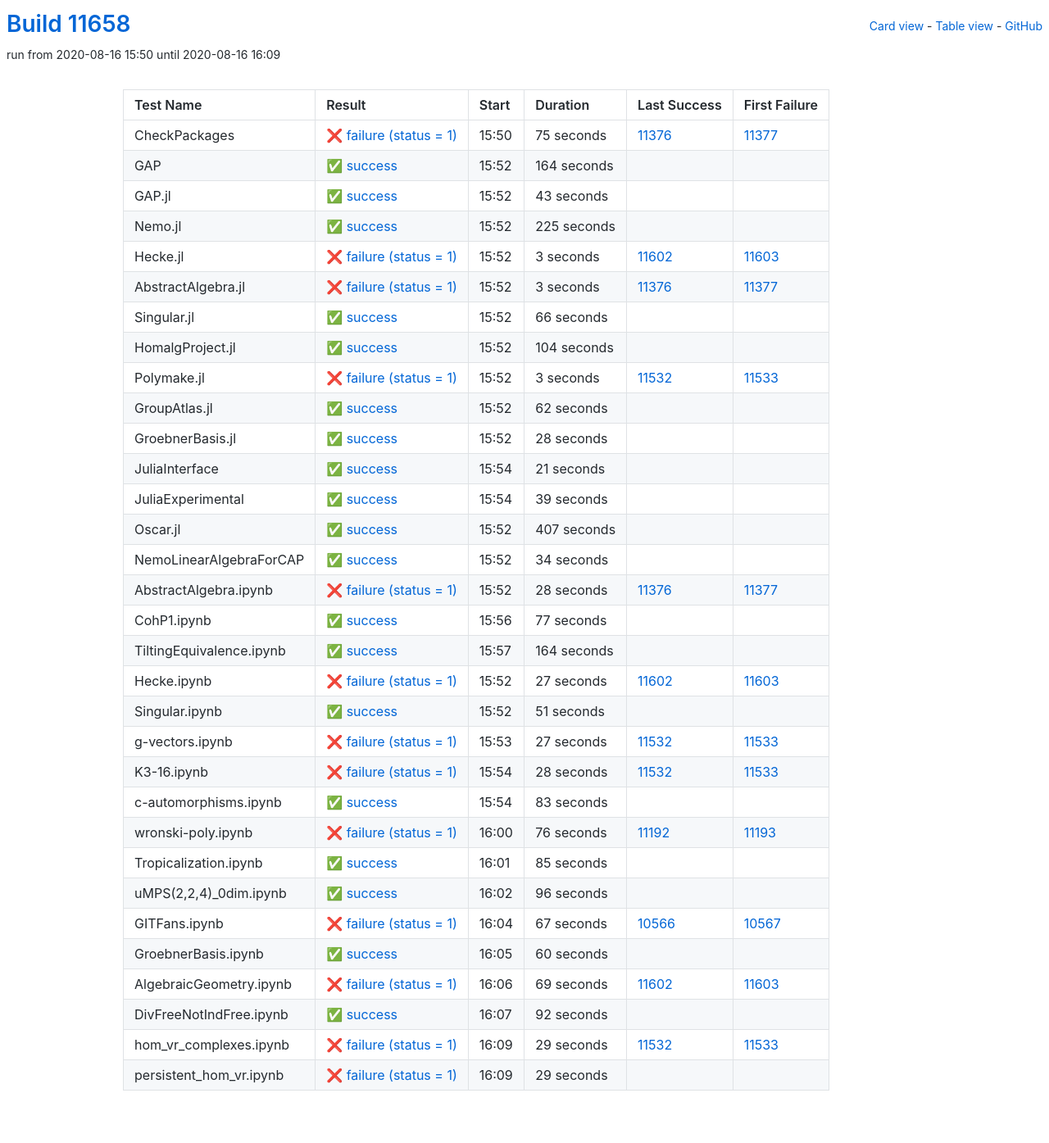
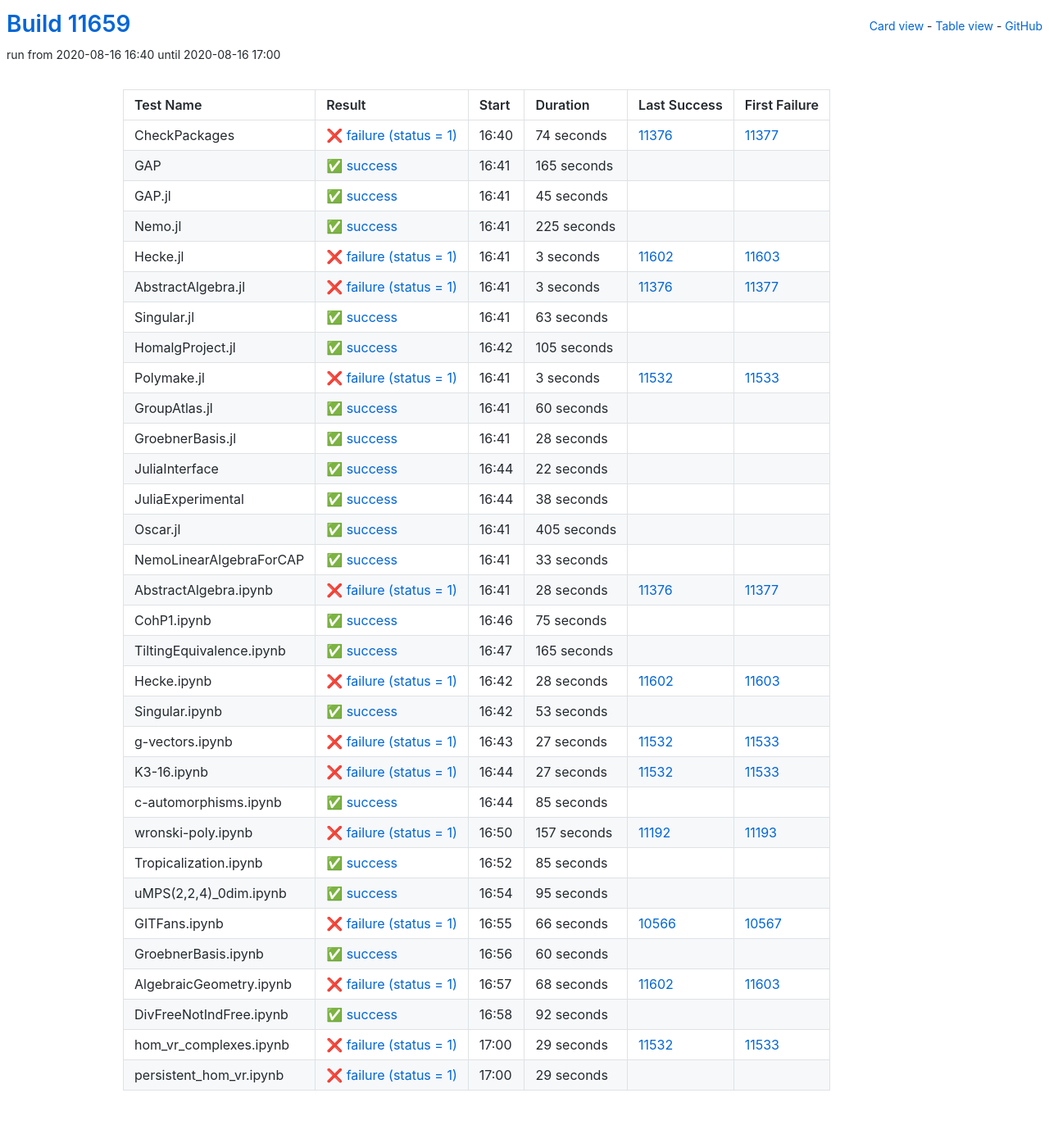
Before and after one commit to oscar-system/oscar-ci-status, a Jekyll site: the page built from table.html, in a window 1280 px wide. Shown: the whole page at 82% size. Built offline with Jekyll 4.4.1, drawn with Linux system fonts in a browser that asks for light colours.

Commit message:
Build #11659

```diff
--- a/_data/ci.yml
+++ b/_data/ci.yml
@@ -1,6 +1,6 @@
 ---
-build: 11658
-build_url: https://oscarci.mathematik.uni-kl.de/job/oscar/11658/
+build: 11659
+build_url: https://oscarci.mathematik.uni-kl.de/job/oscar/11659/
 job: oscar
 organization: oscar-system
 repo: oscar-ci-status
@@ -8,44 +8,44 @@
 tests:
 - name: CheckPackages
   id: checkpackages
-  log: https://oscarci.mathematik.uni-kl.de/job/oscar/11658/artifact/logs/build-11658/CheckPackages.log
-  start: 2020-08-16 15:50
+  log: https://oscarci.mathematik.uni-kl.de/job/oscar/11659/artifact/logs/build-11659/CheckPackages.log
+  start: 2020-08-16 16:40
   success: false
   exitcode: 1
   status: failure
-  duration: 75
+  duration: 74
   last_success: 11376
   last_success_url: https://oscarci.mathematik.uni-kl.de/job/oscar/11376/
   first_failure: 11377
   first_failure_url: https://oscarci.mathematik.uni-kl.de/job/oscar/11377/
 - name: GAP
   id: gap
-  log: https://oscarci.mathematik.uni-kl.de/job/oscar/11658/artifact/logs/build-11658/GAP.log
-  start: 2020-08-16 15:52
+  log: https://oscarci.mathematik.uni-kl.de/job/oscar/11659/artifact/logs/build-11659/GAP.log
+  start: 2020-08-16 16:41
   success: true
   exitcode: 0
   status: success
-  duration: 164
+  duration: 165
   last_success: false
   last_success_url:
   first_failure: false
   first_failure_url:
 - name: GAP.jl
   id: gap-jl
-  log: https://oscarci.mathematik.uni-kl.de/job/oscar/11658/artifact/logs/build-11658/GAP.jl.log
-  start: 2020-08-16 15:52
+  log: https://oscarci.mathematik.uni-kl.de/job/oscar/11659/artifact/logs/build-11659/GAP.jl.log
+  start: 2020-08-16 16:41
   success: true
   exitcode: 0
   status: success
-  duration: 43
+  duration: 45
   last_success: false
   last_success_url:
   first_failure: false
   first_failure_url:
 - name: Nemo.jl
   id: nemo-jl
-  log: https://oscarci.mathematik.uni-kl.de/job/oscar/11658/artifact/logs/build-11658/Nemo.jl.log
-  start: 2020-08-16 15:52
+  log: https://oscarci.mathematik.uni-kl.de/job/oscar/11659/artifact/logs/build-11659/Nemo.jl.log
+  start: 2020-08-16 16:41
   success: true
   exitcode: 0
   status: success
@@ -56,8 +56,8 @@
   first_failure_url:
 - name: Hecke.jl
   id: hecke-jl
-  log: https://oscarci.mathematik.uni-kl.de/job/oscar/11658/artifact/logs/build-11658/Hecke.jl.log
-  start: 2020-08-16 15:52
+  log: https://oscarci.mathematik.uni-kl.de/job/oscar/11659/artifact/logs/build-11659/Hecke.jl.log
+  start: 2020-08-16 16:41
   success: false
   exitcode: 1
   status: failure
@@ -68,8 +68,8 @@
   first_failure_url: https://oscarci.mathematik.uni-kl.de/job/oscar/11603/
 - name: AbstractAlgebra.jl
   id: abstractalgebra-jl
-  log: https://oscarci.mathematik.uni-kl.de/job/oscar/11658/artifact/logs/build-11658/AbstractAlgebra.jl.log
-  start: 2020-08-16 15:52
+  log: https://oscarci.mathematik.uni-kl.de/job/oscar/11659/artifact/logs/build-11659/AbstractAlgebra.jl.log
+  start: 2020-08-16 16:41
   success: false
   exitcode: 1
   status: failure
@@ -80,32 +80,32 @@
   first_failure_url: https://oscarci.mathematik.uni-kl.de/job/oscar/11377/
 - name: Singular.jl
   id: singular-jl
-  log: https://oscarci.mathematik.uni-kl.de/job/oscar/11658/artifact/logs/build-11658/Singular.jl.log
-  start: 2020-08-16 15:52
+  log: https://oscarci.mathematik.uni-kl.de/job/oscar/11659/artifact/logs/build-11659/Singular.jl.log
+  start: 2020-08-16 16:41
   success: true
   exitcode: 0
   status: success
-  duration: 66
+  duration: 63
   last_success: false
   last_success_url:
   first_failure: false
   first_failure_url:
 - name: HomalgProject.jl
   id: homalgproject-jl
-  log: https://oscarci.mathematik.uni-kl.de/job/oscar/11658/artifact/logs/build-11658/HomalgProject.jl.log
-  start: 2020-08-16 15:52
+  log: https://oscarci.mathematik.uni-kl.de/job/oscar/11659/artifact/logs/build-11659/HomalgProject.jl.log
+  start: 2020-08-16 16:42
   success: true
   exitcode: 0
   status: success
-  duration: 104
+  duration: 105
   last_success: false
   last_success_url:
   first_failure: false
   first_failure_url:
 - name: Polymake.jl
   id: polymake-jl
-  log: https://oscarci.mathematik.uni-kl.de/job/oscar/11658/artifact/logs/build-11658/Polymake.jl.log
-  start: 2020-08-16 15:52
+  log: https://oscarci.mathematik.uni-kl.de/job/oscar/11659/artifact/logs/build-11659/Polymake.jl.log
+  start: 2020-08-16 16:41
   success: false
   exitcode: 1
   status: failure
@@ -116,20 +116,20 @@
   first_failure_url: https://oscarci.mathematik.uni-kl.de/job/oscar/11533/
 - name: GroupAtlas.jl
   id: groupatlas-jl
-  log: https://oscarci.mathematik.uni-kl.de/job/oscar/11658/artifact/logs/build-11658/GroupAtlas.jl.log
-  start: 2020-08-16 15:52
+  log: https://oscarci.mathematik.uni-kl.de/job/oscar/11659/artifact/logs/build-11659/GroupAtlas.jl.log
+  start: 2020-08-16 16:41
   success: true
   exitcode: 0
   status: success
-  duration: 62
+  duration: 60
   last_success: false
   last_success_url:
   first_failure: false
   first_failure_url:
 - name: GroebnerBasis.jl
   id: groebnerbasis-jl
-  log: https://oscarci.mathematik.uni-kl.de/job/oscar/11658/artifact/logs/build-11658/GroebnerBasis.jl.log
-  start: 2020-08-16 15:52
+  log: https://oscarci.mathematik.uni-kl.de/job/oscar/11659/artifact/logs/build-11659/GroebnerBasis.jl.log
+  start: 2020-08-16 16:41
   success: true
   exitcode: 0
   status: success
@@ -140,56 +140,56 @@
   first_failure_url:
 - name: JuliaInterface
   id: juliainterface
-  log: https://oscarci.mathematik.uni-kl.de/job/oscar/11658/artifact/logs/build-11658/JuliaInterface.log
-  start: 2020-08-16 15:54
+  log: https://oscarci.mathematik.uni-kl.de/job/oscar/11659/artifact/logs/build-11659/JuliaInterface.log
+  start: 2020-08-16 16:44
   success: true
   exitcode: 0
   status: success
-  duration: 21
+  duration: 22
   last_success: false
   last_success_url:
   first_failure: false
   first_failure_url:
 - name: JuliaExperimental
   id: juliaexperimental
-  log: https://oscarci.mathematik.uni-kl.de/job/oscar/11658/artifact/logs/build-11658/JuliaExperimental.log
-  start: 2020-08-16 15:54
+  log: https://oscarci.mathematik.uni-kl.de/job/oscar/11659/artifact/logs/build-11659/JuliaExperimental.log
+  start: 2020-08-16 16:44
   success: true
   exitcode: 0
   status: success
-  duration: 39
+  duration: 38
   last_success: false
   last_success_url:
   first_failure: false
   first_failure_url:
 - name: Oscar.jl
   id: oscar-jl
-  log: https://oscarci.mathematik.uni-kl.de/job/oscar/11658/artifact/logs/build-11658/Oscar.jl.log
-  start: 2020-08-16 15:52
+  log: https://oscarci.mathematik.uni-kl.de/job/oscar/11659/artifact/logs/build-11659/Oscar.jl.log
+  start: 2020-08-16 16:41
   success: true
   exitcode: 0
   status: success
-  duration: 407
+  duration: 405
   last_success: false
   last_success_url:
   first_failure: false
   first_failure_url:
 - name: NemoLinearAlgebraForCAP
   id: nemolinearalgebraforcap
-  log: https://oscarci.mathematik.uni-kl.de/job/oscar/11658/artifact/logs/build-11658/NemoLinearAlgebraForCAP.log
-  start: 2020-08-16 15:52
+  log: https://oscarci.mathematik.uni-kl.de/job/oscar/11659/artifact/logs/build-11659/NemoLinearAlgebraForCAP.log
+  start: 2020-08-16 16:41
   success: true
   exitcode: 0
   status: success
-  duration: 34
+  duration: 33
   last_success: false
   last_success_url:
   first_failure: false
   first_failure_url:
 - name: AbstractAlgebra.ipynb
   id: abstractalgebra-ipynb
-  log: https://oscarci.mathematik.uni-kl.de/job/oscar/11658/artifact/logs/build-11658/AbstractAlgebra.ipynb.log
-  start: 2020-08-16 15:52
+  log: https://oscarci.mathematik.uni-kl.de/job/oscar/11659/artifact/logs/build-11659/AbstractAlgebra.ipynb.log
+  start: 2020-08-16 16:41
   success: false
   exitcode: 1
   status: failure
@@ -200,56 +200,56 @@
   first_failure_url: https://oscarci.mathematik.uni-kl.de/job/oscar/11377/
 - name: CohP1.ipynb
   id: cohp1-ipynb
-  log: https://oscarci.mathematik.uni-kl.de/job/oscar/11658/artifact/logs/build-11658/CohP1.ipynb.log
-  start: 2020-08-16 15:56
+  log: https://oscarci.mathematik.uni-kl.de/job/oscar/11659/artifact/logs/build-11659/CohP1.ipynb.log
+  start: 2020-08-16 16:46
   success: true
   exitcode: 0
   status: success
-  duration: 77
+  duration: 75
   last_success: false
   last_success_url:
   first_failure: false
   first_failure_url:
 - name: TiltingEquivalence.ipynb
   id: tiltingequivalence-ipynb
-  log: https://oscarci.mathematik.uni-kl.de/job/oscar/11658/artifact/logs/build-11658/TiltingEquivalence.ipynb.log
-  start: 2020-08-16 15:57
+  log: https://oscarci.mathematik.uni-kl.de/job/oscar/11659/artifact/logs/build-11659/TiltingEquivalence.ipynb.log
+  start: 2020-08-16 16:47
   success: true
   exitcode: 0
   status: success
-  duration: 164
+  duration: 165
   last_success: false
   last_success_url:
   first_failure: false
   first_failure_url:
 - name: Hecke.ipynb
   id: hecke-ipynb
-  log: https://oscarci.mathematik.uni-kl.de/job/oscar/11658/artifact/logs/build-11658/Hecke.ipynb.log
-  start: 2020-08-16 15:52
+  log: https://oscarci.mathematik.uni-kl.de/job/oscar/11659/artifact/logs/build-11659/Hecke.ipynb.log
+  start: 2020-08-16 16:42
   success: false
   exitcode: 1
   status: failure
-  duration: 27
+  duration: 28
   last_success: 11602
   last_success_url: https://oscarci.mathematik.uni-kl.de/job/oscar/11602/
   first_failure: 11603
   first_failure_url: https://oscarci.mathematik.uni-kl.de/job/oscar/11603/
 - name: Singular.ipynb
   id: singular-ipynb
-  log: https://oscarci.mathematik.uni-kl.de/job/oscar/11658/artifact/logs/build-11658/Singular.ipynb.log
-  start: 2020-08-16 15:52
+  log: https://oscarci.mathematik.uni-kl.de/job/oscar/11659/artifact/logs/build-11659/Singular.ipynb.log
+  start: 2020-08-16 16:42
   success: true
   exitcode: 0
   status: success
-  duration: 51
+  duration: 53
   last_success: false
   last_success_url:
   first_failure: false
   first_failure_url:
 - name: g-vectors.ipynb
   id: g-vectors-ipynb
-  log: https://oscarci.mathematik.uni-kl.de/job/oscar/11658/artifact/logs/build-11658/g-vectors.ipynb.log
-  start: 2020-08-16 15:53
+  log: https://oscarci.mathematik.uni-kl.de/job/oscar/11659/artifact/logs/build-11659/g-vectors.ipynb.log
+  start: 2020-08-16 16:43
   success: false
   exitcode: 1
   status: failure
@@ -260,44 +260,44 @@
   first_failure_url: https://oscarci.mathematik.uni-kl.de/job/oscar/11533/
 - name: K3-16.ipynb
   id: k3-16-ipynb
-  log: https://oscarci.mathematik.uni-kl.de/job/oscar/11658/artifact/logs/build-11658/K3-16.ipynb.log
-  start: 2020-08-16 15:54
+  log: https://oscarci.mathematik.uni-kl.de/job/oscar/11659/artifact/logs/build-11659/K3-16.ipynb.log
+  start: 2020-08-16 16:44
   success: false
   exitcode: 1
   status: failure
-  duration: 28
+  duration: 27
   last_success: 11532
   last_success_url: https://oscarci.mathematik.uni-kl.de/job/oscar/11532/
   first_failure: 11533
   first_failure_url: https://oscarci.mathematik.uni-kl.de/job/oscar/11533/
 - name: c-automorphisms.ipynb
   id: c-automorphisms-ipynb
-  log: https://oscarci.mathematik.uni-kl.de/job/oscar/11658/artifact/logs/build-11658/c-automorphisms.ipynb.log
-  start: 2020-08-16 15:54
+  log: https://oscarci.mathematik.uni-kl.de/job/oscar/11659/artifact/logs/build-11659/c-automorphisms.ipynb.log
+  start: 2020-08-16 16:44
   success: true
   exitcode: 0
   status: success
-  duration: 83
+  duration: 85
   last_success: false
   last_success_url:
   first_failure: false
   first_failure_url:
 - name: wronski-poly.ipynb
   id: wronski-poly-ipynb
-  log: https://oscarci.mathematik.uni-kl.de/job/oscar/11658/artifact/logs/build-11658/wronski-poly.ipynb.log
-  start: 2020-08-16 16:00
+  log: https://oscarci.mathematik.uni-kl.de/job/oscar/11659/artifact/logs/build-11659/wronski-poly.ipynb.log
+  start: 2020-08-16 16:50
   success: false
   exitcode: 1
   status: failure
-  duration: 76
+  duration: 157
   last_success: 11192
   last_success_url: https://oscarci.mathematik.uni-kl.de/job/oscar/11192/
   first_failure: 11193
   first_failure_url: https://oscarci.mathematik.uni-kl.de/job/oscar/11193/
 - name: Tropicalization.ipynb
   id: tropicalization-ipynb
-  log: https://oscarci.mathematik.uni-kl.de/job/oscar/11658/artifact/logs/build-11658/Tropicalization.ipynb.log
-  start: 2020-08-16 16:01
+  log: https://oscarci.mathematik.uni-kl.de/job/oscar/11659/artifact/logs/build-11659/Tropicalization.ipynb.log
+  start: 2020-08-16 16:52
   success: true
   exitcode: 0
   status: success
@@ -308,32 +308,32 @@
   first_failure_url:
 - name: uMPS(2,2,4)_0dim.ipynb
   id: umps-2-2-4-0dim-ipynb
-  log: https://oscarci.mathematik.uni-kl.de/job/oscar/11658/artifact/logs/build-11658/uMPS-2-2-4-_0dim.ipynb.log
-  start: 2020-08-16 16:02
+  log: https://oscarci.mathematik.uni-kl.de/job/oscar/11659/artifact/logs/build-11659/uMPS-2-2-4-_0dim.ipynb.log
+  start: 2020-08-16 16:54
   success: true
   exitcode: 0
   status: success
-  duration: 96
+  duration: 95
   last_success: false
   last_success_url:
   first_failure: false
   first_failure_url:
 - name: GITFans.ipynb
   id: gitfans-ipynb
-  log: https://oscarci.mathematik.uni-kl.de/job/oscar/11658/artifact/logs/build-11658/GITFans.ipynb.log
-  start: 2020-08-16 16:04
+  log: https://oscarci.mathematik.uni-kl.de/job/oscar/11659/artifact/logs/build-11659/GITFans.ipynb.log
+  start: 2020-08-16 16:55
   success: false
   exitcode: 1
   status: failure
-  duration: 67
+  duration: 66
   last_success: 10566
   last_success_url: https://oscarci.mathematik.uni-kl.de/job/oscar/10566/
   first_failure: 10567
   first_failure_url: https://oscarci.mathematik.uni-kl.de/job/oscar/10567/
 - name: GroebnerBasis.ipynb
   id: groebnerbasis-ipynb
-  log: https://oscarci.mathematik.uni-kl.de/job/oscar/11658/artifact/logs/build-11658/GroebnerBasis.ipynb.log
-  start: 2020-08-16 16:05
+  log: https://oscarci.mathematik.uni-kl.de/job/oscar/11659/artifact/logs/build-11659/GroebnerBasis.ipynb.log
+  start: 2020-08-16 16:56
   success: true
   exitcode: 0
   status: success
@@ -344,20 +344,20 @@
   first_failure_url:
 - name: AlgebraicGeometry.ipynb
   id: algebraicgeometry-ipynb
-  log: https://oscarci.mathematik.uni-kl.de/job/oscar/11658/artifact/logs/build-11658/AlgebraicGeometry.ipynb.log
-  start: 2020-08-16 16:06
+  log: https://oscarci.mathematik.uni-kl.de/job/oscar/11659/artifact/logs/build-11659/AlgebraicGeometry.ipynb.log
+  start: 2020-08-16 16:57
   success: false
   exitcode: 1
   status: failure
-  duration: 69
+  duration: 68
   last_success: 11602
   last_success_url: https://oscarci.mathematik.uni-kl.de/job/oscar/11602/
   first_failure: 11603
   first_failure_url: https://oscarci.mathematik.uni-kl.de/job/oscar/11603/
 - name: DivFreeNotIndFree.ipynb
   id: divfreenotindfree-ipynb
-  log: https://oscarci.mathematik.uni-kl.de/job/oscar/11658/artifact/logs/build-11658/DivFreeNotIndFree.ipynb.log
-  start: 2020-08-16 16:07
+  log: https://oscarci.mathematik.uni-kl.de/job/oscar/11659/artifact/logs/build-11659/DivFreeNotIndFree.ipynb.log
+  start: 2020-08-16 16:58
   success: true
   exitcode: 0
   status: success
@@ -368,8 +368,8 @@
   first_failure_url:
 - name: hom_vr_complexes.ipynb
   id: hom-vr-complexes-ipynb
-  log: https://oscarci.mathematik.uni-kl.de/job/oscar/11658/artifact/logs/build-11658/hom_vr_complexes.ipynb.log
-  start: 2020-08-16 16:09
+  log: https://oscarci.mathematik.uni-kl.de/job/oscar/11659/artifact/logs/build-11659/hom_vr_complexes.ipynb.log
+  start: 2020-08-16 17:00
   success: false
   exitcode: 1
   status: failure
@@ -380,8 +380,8 @@
   first_failure_url: https://oscarci.mathematik.uni-kl.de/job/oscar/11533/
 - name: persistent_hom_vr.ipynb
   id: persistent-hom-vr-ipynb
-  log: https://oscarci.mathematik.uni-kl.de/job/oscar/11658/artifact/logs/build-11658/persistent_hom_vr.ipynb.log
-  start: 2020-08-16 16:09
+  log: https://oscarci.mathematik.uni-kl.de/job/oscar/11659/artifact/logs/build-11659/persistent_hom_vr.ipynb.log
+  start: 2020-08-16 17:00
   success: false
   exitcode: 1
   status: failure
```
Also changed, not shown: README.md.
